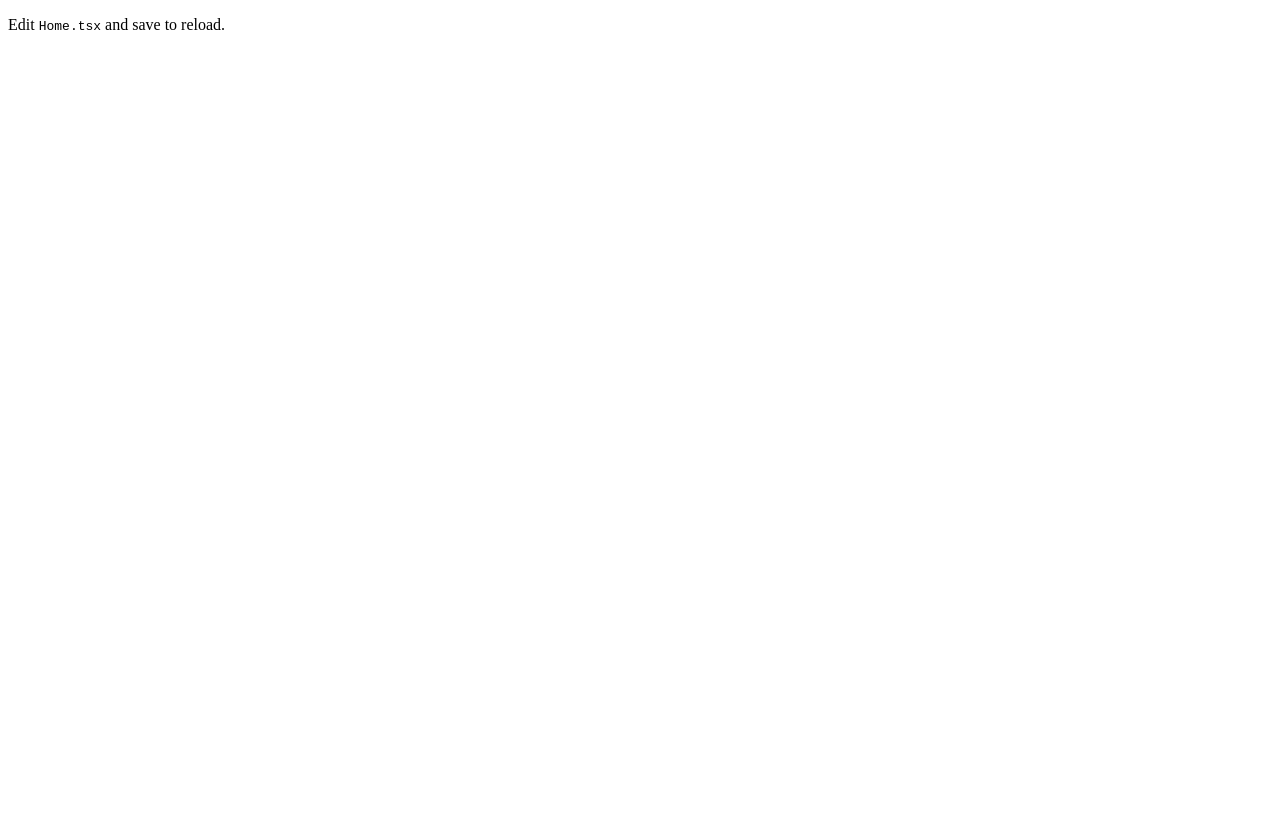
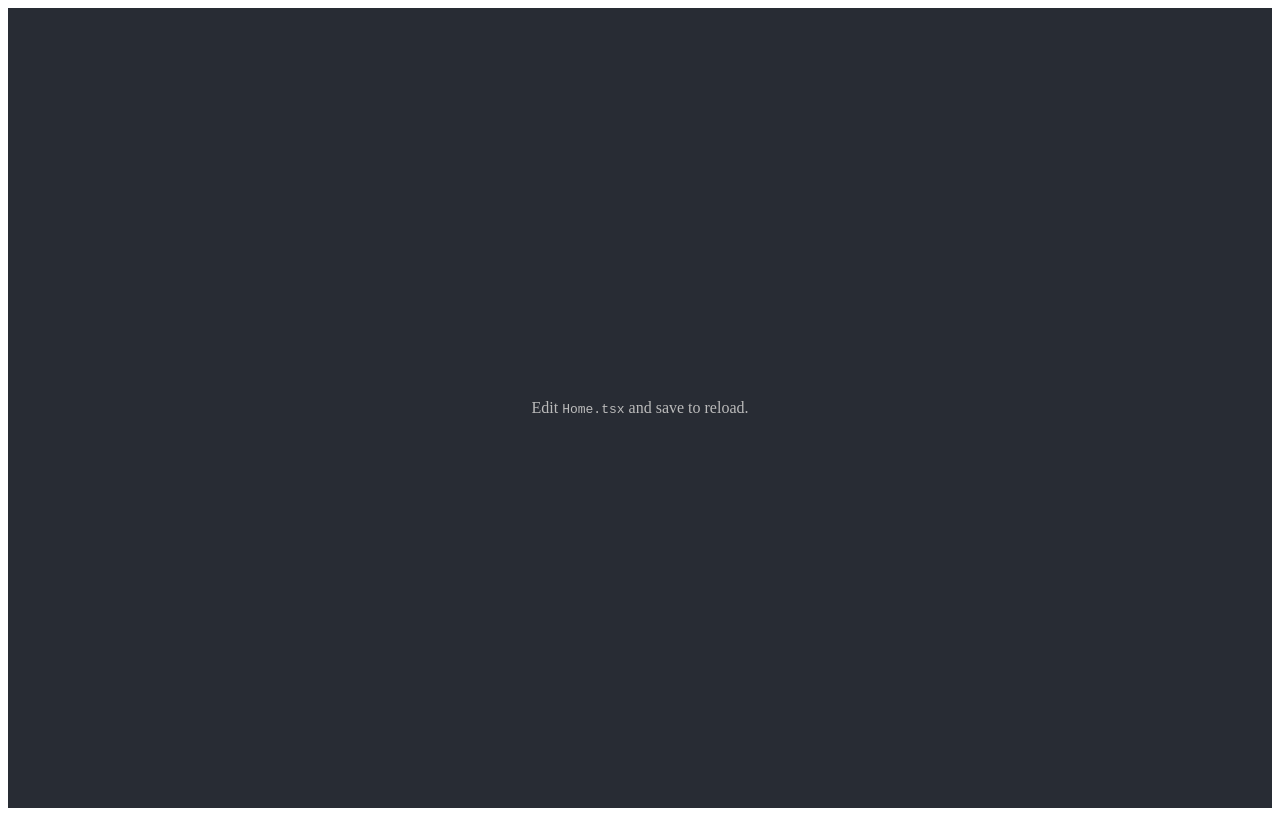
Before and after one commit to bisubus/next-typescript-starter, a Next.js app: page / in a window 1280 px wide. Built offline with nearby package versions, Linux system fonts and the light colour scheme.

Commit message:
Add modular CSS example

```diff
--- a/src/components/Home.css
+++ b/src/components/Home.css
@@ -1,9 +1,3 @@
 .Home {
 	background-color: #282c34;
-    color: white;
-	text-align: center;
-	min-height: 100vh;
-	display: flex;
-	flex-direction: column;
-	justify-content: center;
 }
--- /dev/null
+++ b/src/components/Home.module.css
@@ -0,0 +1,9 @@
+.Home {
+    color: #bbb;
+	text-align: center;
+	min-height: 100vh;
+	display: flex;
+	flex: 1 1;
+	flex-direction: column;
+	justify-content: center;
+}
--- a/src/components/Home.tsx
+++ b/src/components/Home.tsx
@@ -1,10 +1,11 @@
 import * as React from 'react';
 import classnames from 'classnames';
 
-import styles from './Home.css';
+import './Home.css';
+import styles from './Home.module.css';
 
 export const Home: React.FC = () => (
-	<div className={classnames(styles.Home)}>
+	<div className={classnames('Home', styles.Home)}>
 		<p>Edit <code>Home.tsx</code> and save to reload.</p>
 	</div>
 );
```
